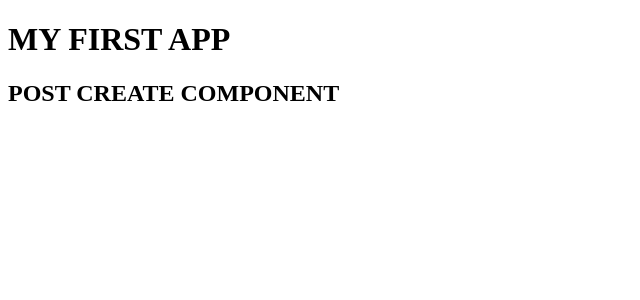
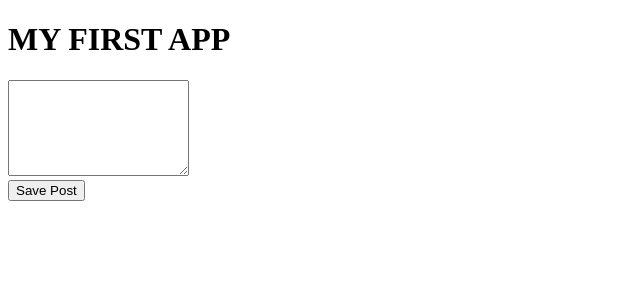
Before and after one commit to SubhayanDas08/WebDev_Basics, an Angular app in the folder mean/mean-course/: page / in a window 1280 px wide. Shown: the top 300 px of the page, without its empty margins (0-640 px from the left). Built offline with nearby package versions, Linux system fonts and the light colour scheme.

Commit message:
15th Jan 2021

```diff
--- a/mean/mean-course/src/app/post/post-create/post-create.component.html
+++ b/mean/mean-course/src/app/post/post-create/post-create.component.html
@@ -1 +1,5 @@
-<h2>POST CREATE COMPONENT</h2>
+<!-- <h2>POST CREATE COMPONENT</h2> -->
+
+<textarea rows="6"></textarea>
+<br>
+<button (click)='onAddPost()'>Save Post</button>
--- a/mean/mean-course/src/app/post/post-create/post-create.component.ts
+++ b/mean/mean-course/src/app/post/post-create/post-create.component.ts
@@ -5,4 +5,8 @@ import { Component } from '@angular/core';
   templateUrl: './post-create.component.html'
 })
 
-export class PostCreateComponent{}
+export class PostCreateComponent{
+  onAddPost(){
+    alert('Post Added!!!');
+  }
+}
```
